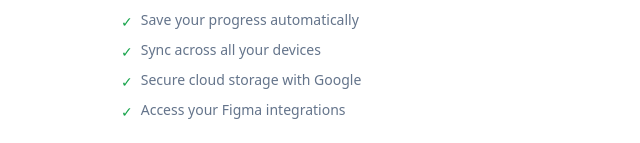
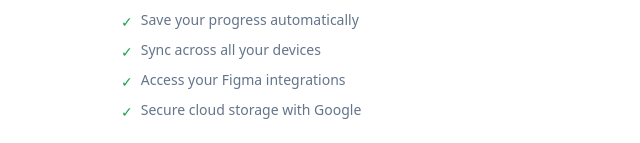
Before and after one commit to busebalkan99/design-checklist-netlify, a React (Vite) app: page / in a window 1280 px wide. Shown: the part 661-804 px from the top of the page, without its empty margins (319-959 px from the left). Built offline with nearby package versions, Linux system fonts and the light colour scheme.

Commit message:
Update App.tsx

```diff
--- a/App.tsx
+++ b/App.tsx
@@ -1,4 +1,4 @@
-import React, { useEffect } from 'react';
+import { useEffect } from 'react';
 import { AuthProvider, useAuth } from './components/AuthContext';
 import ChecklistApp from './components/ChecklistApp';
 import GoogleAuth from './components/GoogleAuth';
@@ -81,11 +81,11 @@ function AppContent() {
                 </div>
                 <div className="flex items-start gap-2">
                   <span className="text-green-600 mt-0.5">✓</span>
-                  <span>Secure cloud storage with Google</span>
+                  <span>Access your Figma integrations</span>
                 </div>
                 <div className="flex items-start gap-2">
                   <span className="text-green-600 mt-0.5">✓</span>
-                  <span>Access your Figma integrations</span>
+                  <span>Secure cloud storage with Google</span>
                 </div>
               </div>
             </div>
```
